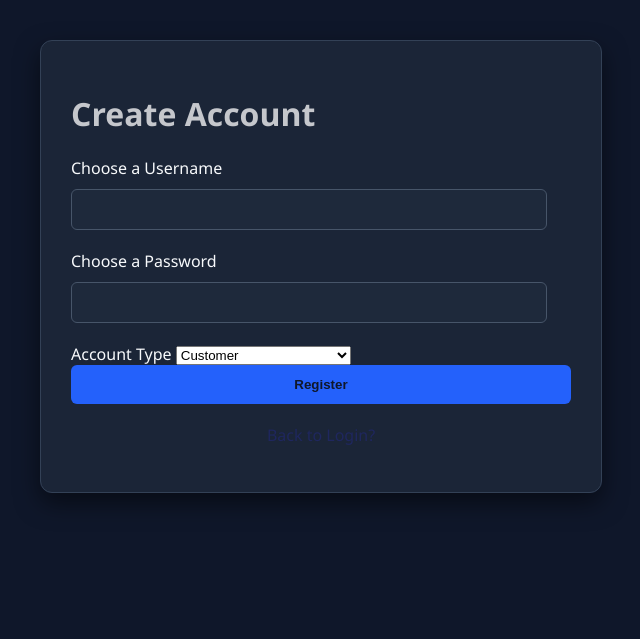
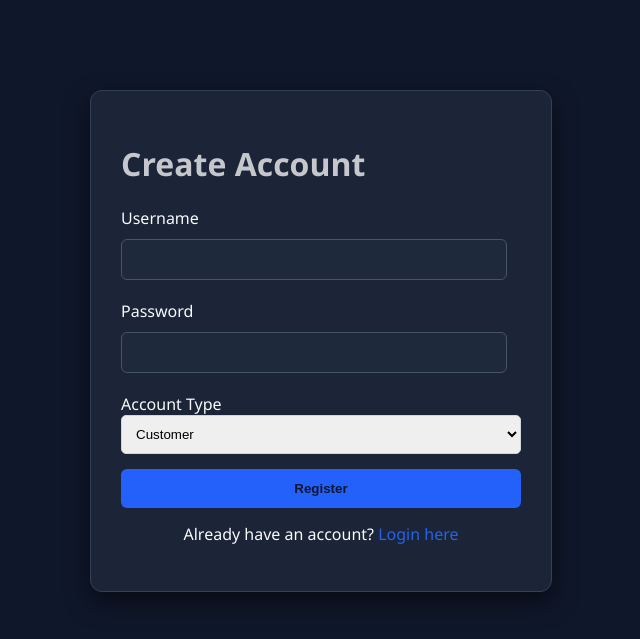
Before and after one commit to khngxuanming-boop/CSP-2620---GROUP-3, a Flask app: page /register in a window 1280 px wide. Shown: the top 639 px of the page, without its empty margins (319-959 px from the left). Run offline with Flask 3, Linux system fonts and the light colour scheme.

Commit message:
Modified some things in register.html

```diff
--- a/templates/register.html
+++ b/templates/register.html
@@ -5,26 +5,30 @@
     <link rel="stylesheet" href="{{ url_for('static', filename='style.css') }}">
 </head>
 <body>
-    <div class="card">
+    <div class="card" style="max-width: 400px; margin: 50px auto;">
         <h1>Create Account</h1>
+
         {% if error %}
-            <p style="color: #ef4444; font-weight: bold; text-align: center;">{{ error }}</p>
+            <p style="color: #ef4444; font-weight: bold; text-align: center; background: rgba(239, 68, 68, 0.1); padding: 10px; border-radius: 5px;">{{ error }}</p>
         {% endif %}
+
         <form method="POST">
-            <label>Choose a Username</label>
+            <label>Username</label>
             <input type="text" name="username" required>
 
-            <label>Choose a Password</label>
+            <label>Password</label>
             <input type="password" name="password" required>
+
             <label>Account Type</label>
-            <select name="role">
-            <option value="CUSTOMER">Customer</option>
-            <option value="STAFF">Store Administrator / Staff</option>
+            <select name="role" style="width: 100%; padding: 10px; margin-bottom: 15px; border-radius: 5px; border: 1px solid #d1d5db;">
+                <option value="CUSTOMER">Customer</option>
+                <option value="STAFF">Store Administrator / Staff</option>
             </select>
-            <button type="submit">Register</button>
+
+            <button type="submit" style="width: 100%;">Register</button>
         </form>
-        <p style="text-align: center; margin-top: 20px;">
-            <a href="/login">Back to Login?</a>
+        <p style="text-align: center; margin-top: 15px;">
+            Already have an account? <a href="/" style="color: #2563eb;">Login here</a>
         </p>
     </div>
 </body>
```
